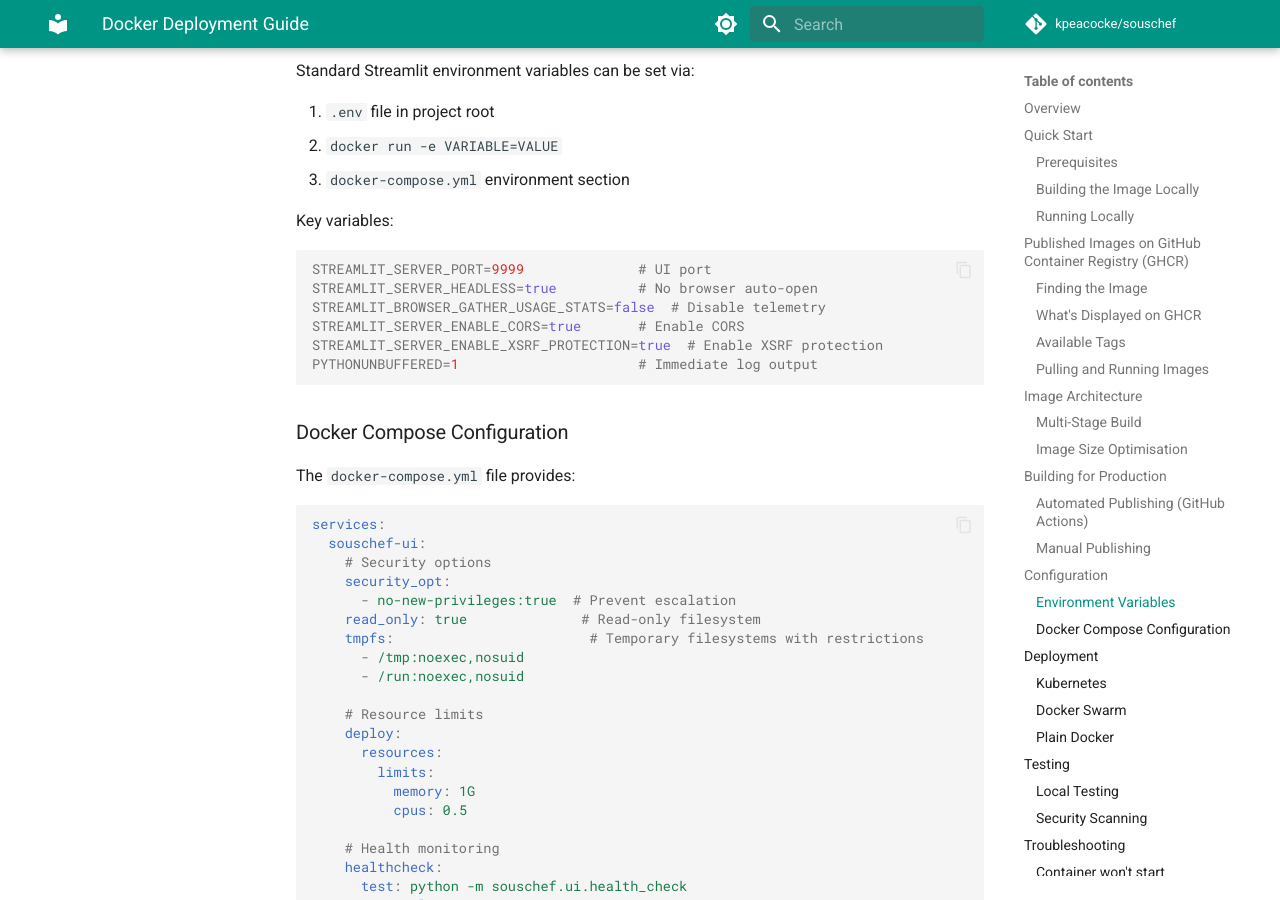
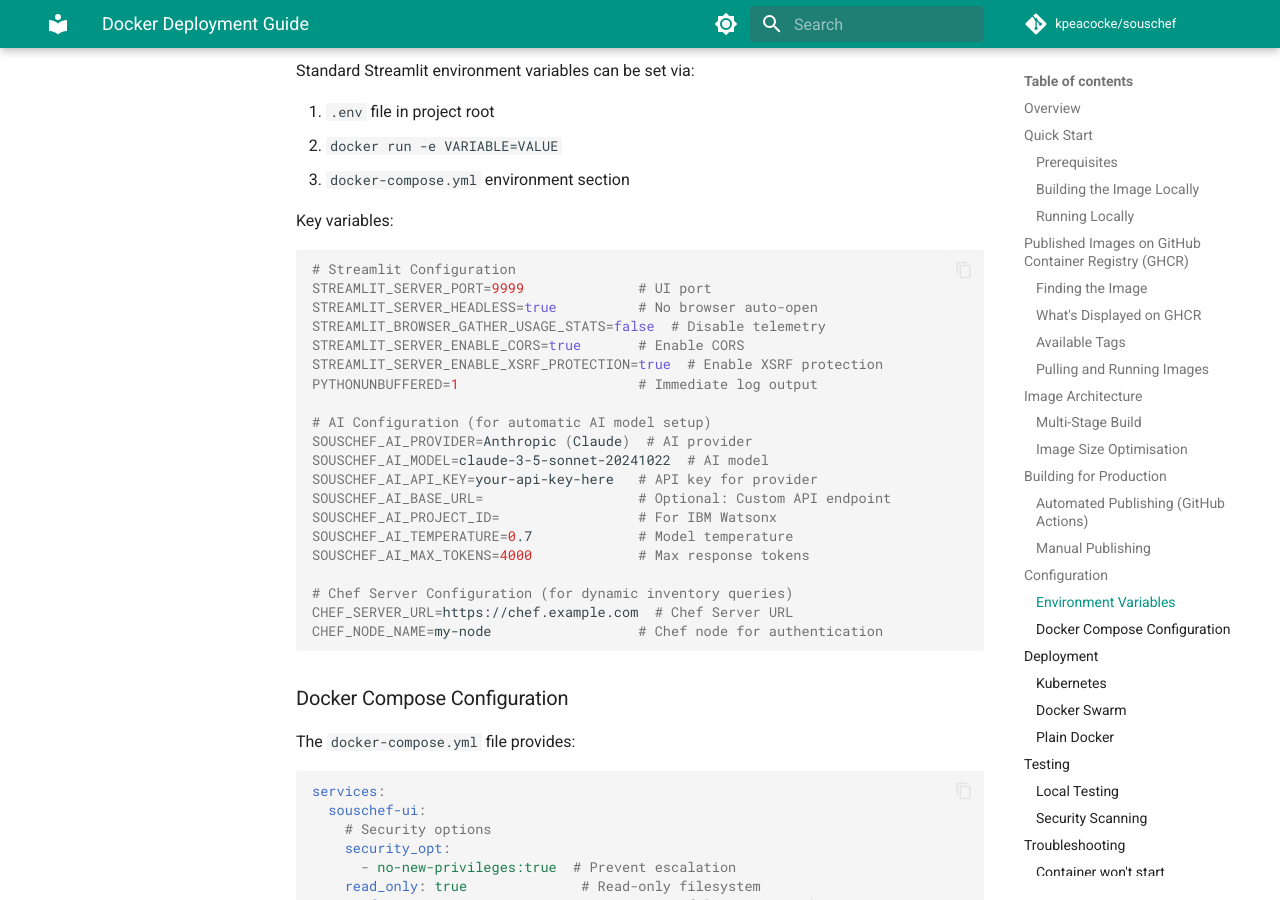
Before and after one commit to kpeacocke/souschef, an MkDocs documentation site: the page built from docs/docker-deployment.md, in a window 1280 px wide and 900 px high, scrolled down 4139 px. Built offline with MkDocs 1.6.1 and Material for MkDocs 9.7.7, drawn with Linux system fonts in a browser that asks for light colours; comment, search, counter and statistics services are not loaded; the version menu is left out.

Commit message:
docs: add Chef Server environment variable configuration
- Update .env.example to include CHEF_SERVER_URL and CHEF_NODE_NAME settings
- Document Chef Server environment variables in MCP configuration guide
- Add Chef Server and AI configuration examples to Docker deployment guide
- Note: Chef Server settings already support environment variables via read from os.environ.get() in chef_server_settings.py
- Settings can be configured in .env file for container deployment

````diff
--- a/docs/docker-deployment.md
+++ b/docs/docker-deployment.md
@@ -173,12 +173,26 @@
 Key variables:
 
 ```bash
+# Streamlit Configuration
 STREAMLIT_SERVER_PORT=9999              # UI port
 STREAMLIT_SERVER_HEADLESS=true          # No browser auto-open
 STREAMLIT_BROWSER_GATHER_USAGE_STATS=false  # Disable telemetry
 STREAMLIT_SERVER_ENABLE_CORS=true       # Enable CORS
 STREAMLIT_SERVER_ENABLE_XSRF_PROTECTION=true  # Enable XSRF protection
 PYTHONUNBUFFERED=1                      # Immediate log output
+
+# AI Configuration (for automatic AI model setup)
+SOUSCHEF_AI_PROVIDER=Anthropic (Claude)  # AI provider
+SOUSCHEF_AI_MODEL=claude-3-5-sonnet-20241022  # AI model
+SOUSCHEF_AI_API_KEY=your-api-key-here   # API key for provider
+SOUSCHEF_AI_BASE_URL=                   # Optional: Custom API endpoint
+SOUSCHEF_AI_PROJECT_ID=                 # For IBM Watsonx
+SOUSCHEF_AI_TEMPERATURE=0.7             # Model temperature
+SOUSCHEF_AI_MAX_TOKENS=4000             # Max response tokens
+
+# Chef Server Configuration (for dynamic inventory queries)
+CHEF_SERVER_URL=https://chef.example.com  # Chef Server URL
+CHEF_NODE_NAME=my-node                  # Chef node for authentication
 ```
 
 ### Docker Compose Configuration
````
Also changed, not shown: docs/getting-started/configuration.md (+2 -0 lines), 1 other file.
